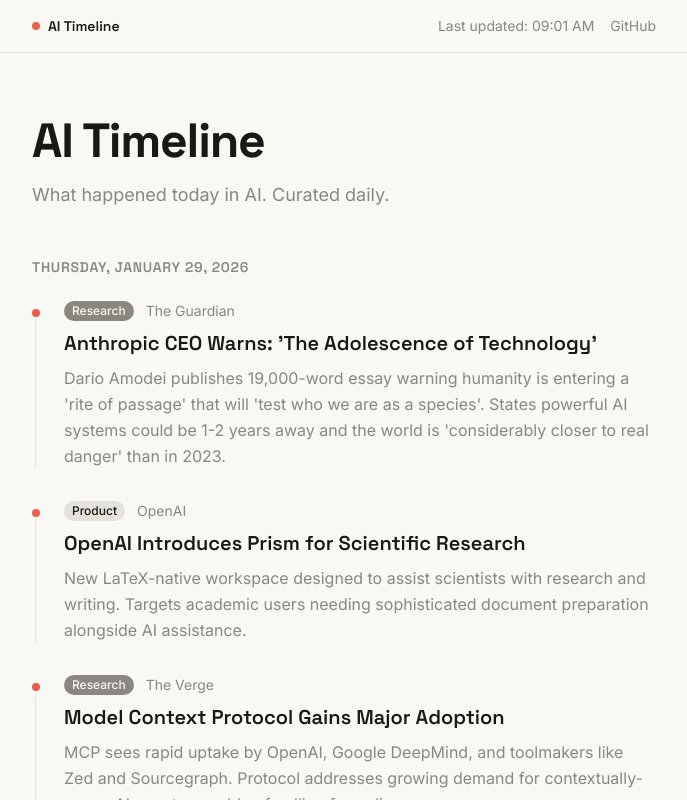
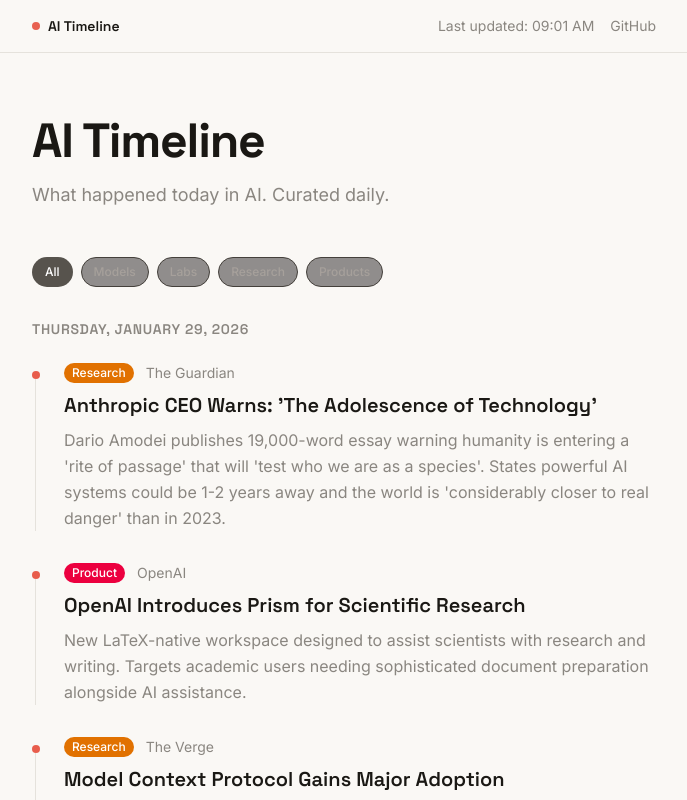
Before and after one commit to tomcharlesosman/ai-timeline, a Next.js app: page / in a window 1280 px wide. Shown: the top 800 px of the page, without its empty margins (296-983 px from the left). Built offline with nearby package versions, Linux system fonts and the light colour scheme.

Commit message:
Improvement: Add category filter to timeline

```diff
--- a/src/app/components/Timeline.tsx
+++ b/src/app/components/Timeline.tsx
@@ -1,3 +1,5 @@
+"use client";
+import { useState } from "react";
 import TimelineItem from "./TimelineItem";
 import updates from "../../data/updates.json";
 
@@ -11,9 +13,24 @@
   category: "model" | "lab" | "research" | "product";
 }
 
+const CATEGORIES = [
+  { value: "all", label: "All", color: "bg-stone-600" },
+  { value: "model", label: "Models", color: "bg-emerald-600" },
+  { value: "lab", label: "Labs", color: "bg-blue-600" },
+  { value: "research", label: "Research", color: "bg-amber-600" },
+  { value: "product", label: "Products", color: "bg-rose-600" },
+] as const;
+
 export default function Timeline() {
+  const [filter, setFilter] = useState<"all" | typeof CATEGORIES[number]["value"]>("all");
+
+  // Filter updates
+  const filtered = filter === "all"
+    ? (updates as Update[])
+    : (updates as Update[]).filter(u => u.category === filter);
+
   // Group by date
-  const grouped = (updates as Update[]).reduce((acc, update) => {
+  const grouped = filtered.reduce((acc, update) => {
     if (!acc[update.date]) acc[update.date] = [];
     acc[update.date].push(update);
     return acc;
@@ -25,8 +42,30 @@
   );
 
   return (
+    <div>
+      {/* Category Filter */}
+      <div className="flex flex-wrap gap-2 mb-8">
+        {CATEGORIES.map((cat) => (
+          <button
+            key={cat.value}
+            onClick={() => setFilter(cat.value)}
+            className={`px-3 py-1.5 text-xs font-medium rounded-full transition-all duration-200 border ${
+              filter === cat.value
+                ? `${cat.color} text-white border-transparent`
+                : "bg-stone-800/50 text-stone-400 border-stone-700 hover:border-stone-500 hover:text-stone-200"
+            }`}
+          >
+            {cat.label}
+          </button>
+        ))}
+      </div>
+
+      {/* Timeline */}
       <div className="space-y-12">
-      {sortedDates.map((date) => (
+        {sortedDates.length === 0 ? (
+          <p className="text-stone-500 text-center py-8">No updates found for this category.</p>
+        ) : (
+          sortedDates.map((date) => (
             <div key={date}>
               <h2 className="font-display text-sm font-semibold text-muted uppercase tracking-wider mb-6">
                 {new Date(date).toLocaleDateString("en-US", {
@@ -42,7 +81,9 @@
                 ))}
               </div>
             </div>
-      ))}
+          ))
+        )}
+      </div>
     </div>
   );
 }
--- a/src/app/components/TimelineItem.tsx
+++ b/src/app/components/TimelineItem.tsx
@@ -16,10 +16,10 @@
 };
 
 const categoryColors: Record<Update["category"], string> = {
-  model: "bg-accent text-white",
-  lab: "bg-foreground text-background",
-  research: "bg-muted text-background",
-  product: "bg-border text-foreground",
+  model: "bg-emerald-600 text-white",
+  lab: "bg-blue-600 text-white",
+  research: "bg-amber-600 text-white",
+  product: "bg-rose-600 text-white",
 };
 
 function addUtmParams(url: string, source: string): string {
```
Lines whose indentation alone changed are shown as unchanged.
